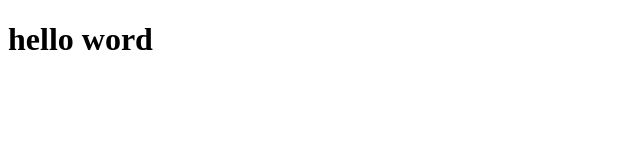
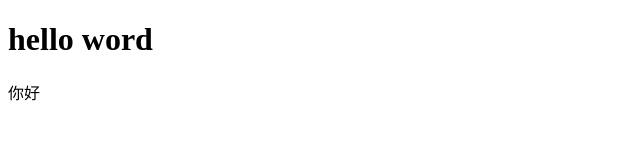
Before and after one commit to fuheng666/HPdemo, a plain HTML site: page index.html in a window 1280 px wide. Shown: the full height of the page, 0-640 px from the left. Drawn offline with Linux system fonts and the light colour scheme.

Commit message:
最后一次提交

```diff
--- a/index.html
+++ b/index.html
@@ -7,5 +7,6 @@
 </head>
 <body>
     <h1>hello word</h1>
+    <p>你好</p>
 </body>
 </html>
```
